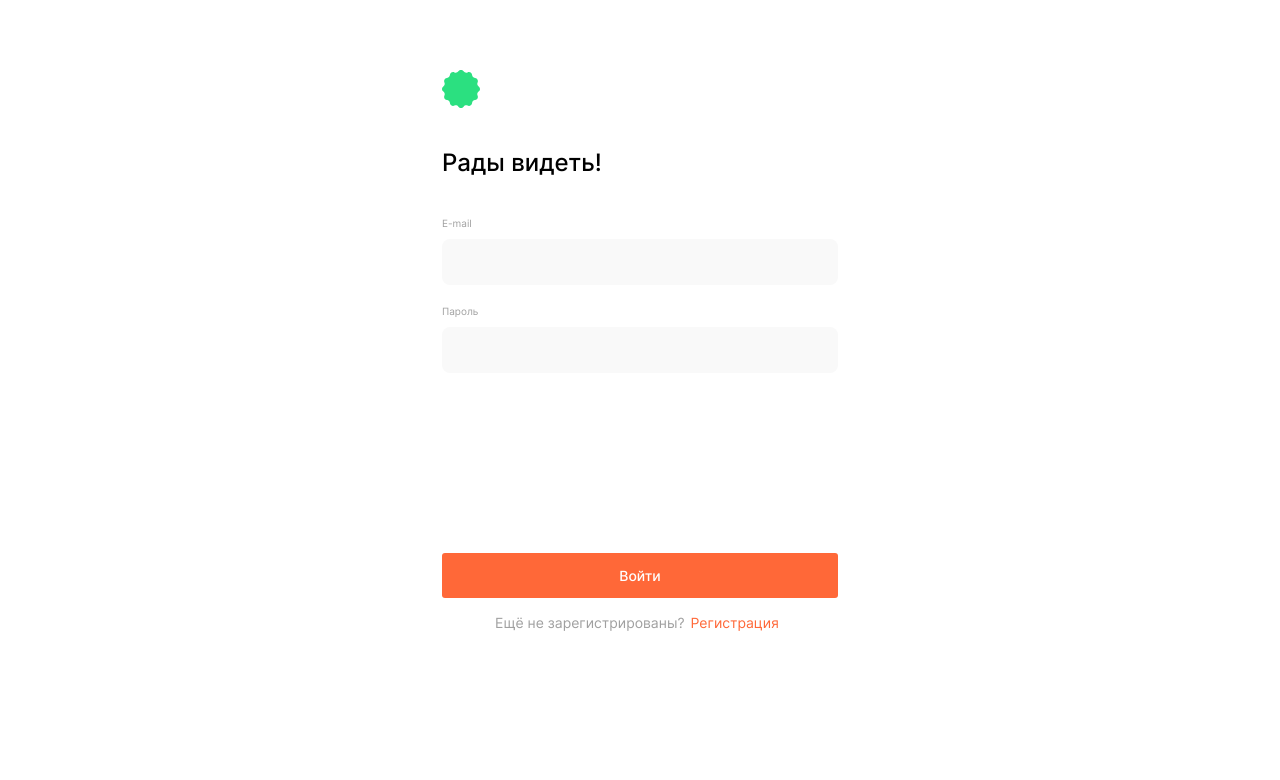
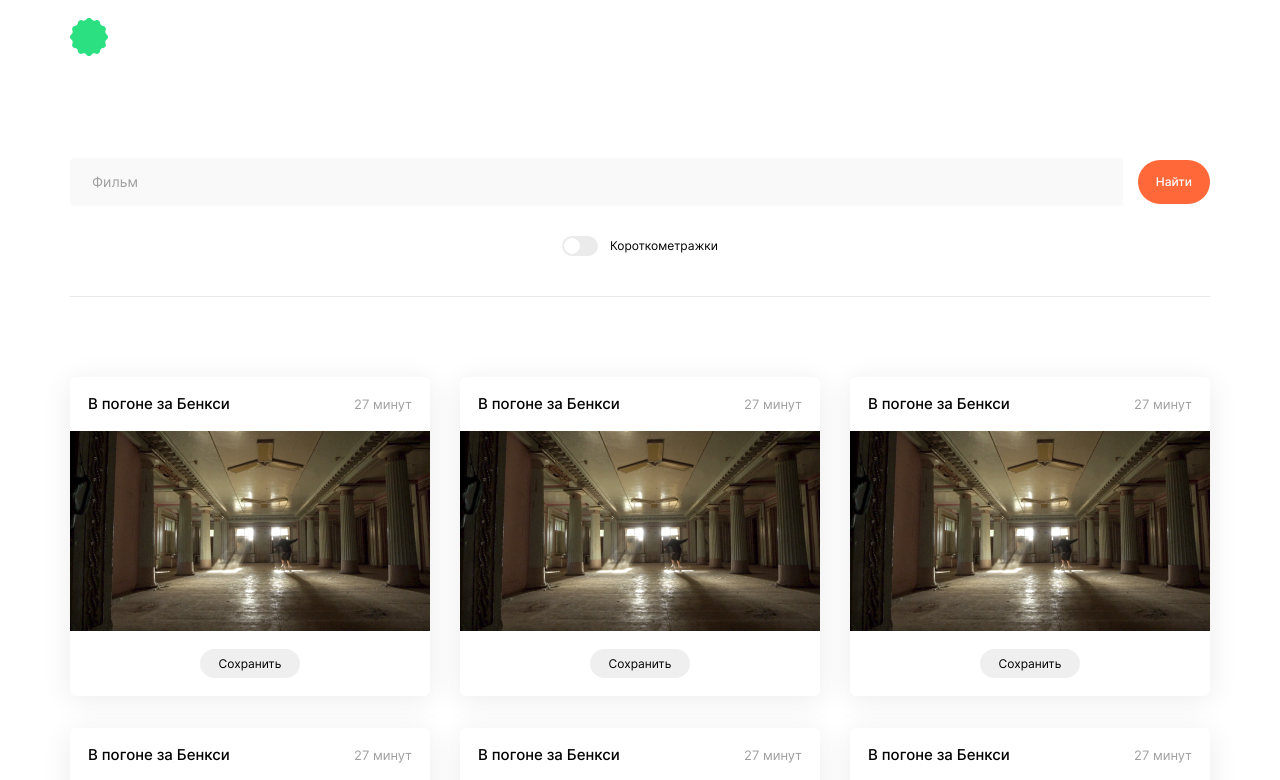
Before and after one commit to Nikolskii/movies-explorer-frontend, a React (Create React App) app: page / in a window 1280 px wide. Shown: the top 780 px of the page. Built offline with nearby package versions, Linux system fonts and the light colour scheme.

Commit message:
chore: стилизовать компонент Header

```diff
--- a/src/components/App/App.js
+++ b/src/components/App/App.js
@@ -4,15 +4,17 @@ import Movies from '../Movies/Movies';
 import Profile from '../Profile/Profile';
 import Register from '../Register/Register';
 import Login from '../Login/Login';
+import Header from '../Header/Header';
 
 const App = () => {
   return (
     <div className="page">
+      <Header />
       {/* <Main /> */}
-      {/* <Movies /> */}
+      <Movies />
       {/* <Profile /> */}
       {/* <Register /> */}
-      <Login />
+      {/* <Login /> */}
     </div>
   );
 };
--- /dev/null
+++ b/src/components/Header/Header.css
@@ -0,0 +1,3 @@
+.header {
+  padding: 18px 70px;
+}
--- /dev/null
+++ b/src/components/Header/Header.js
@@ -0,0 +1,12 @@
+import Logo from '../Logo/Logo';
+import './Header.css';
+
+const Header = () => {
+  return (
+    <header className="header">
+      <Logo />
+    </header>
+  );
+};
+
+export default Header;
```
